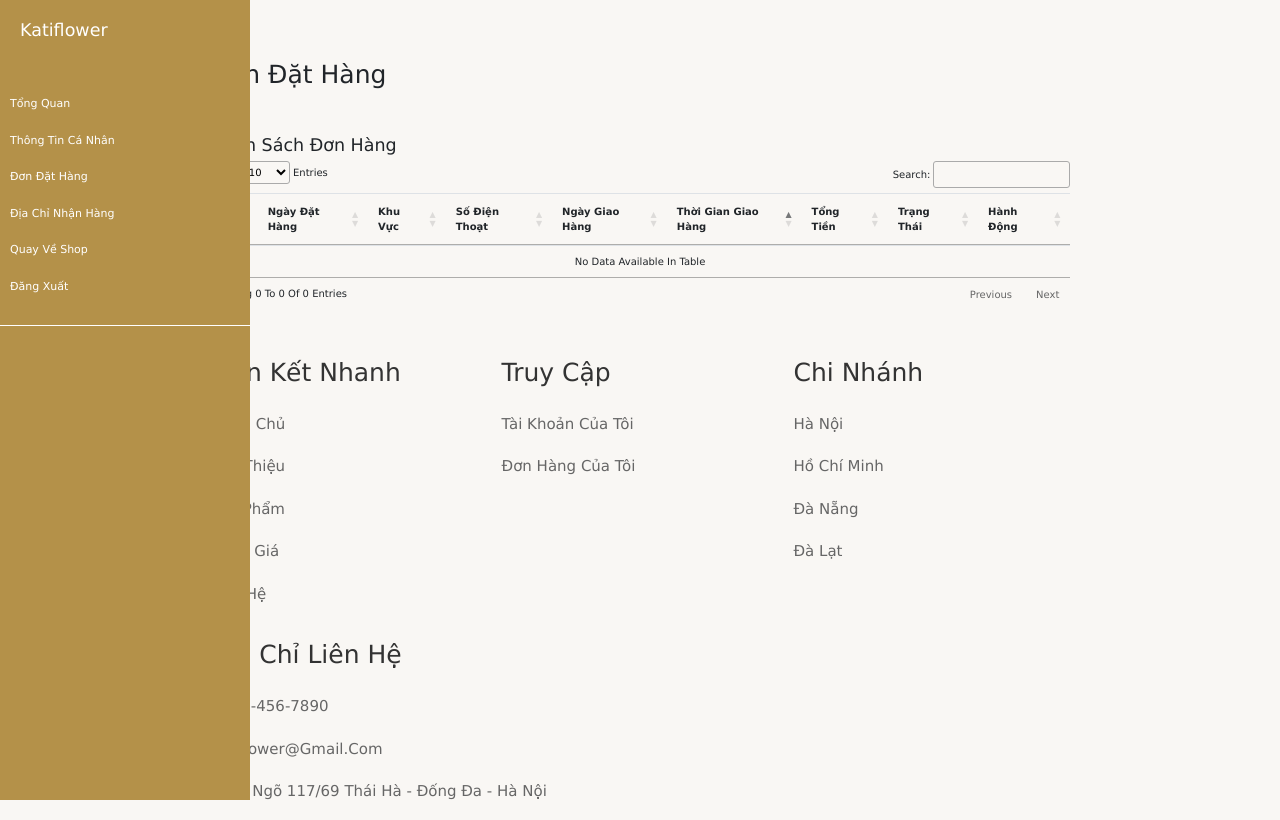
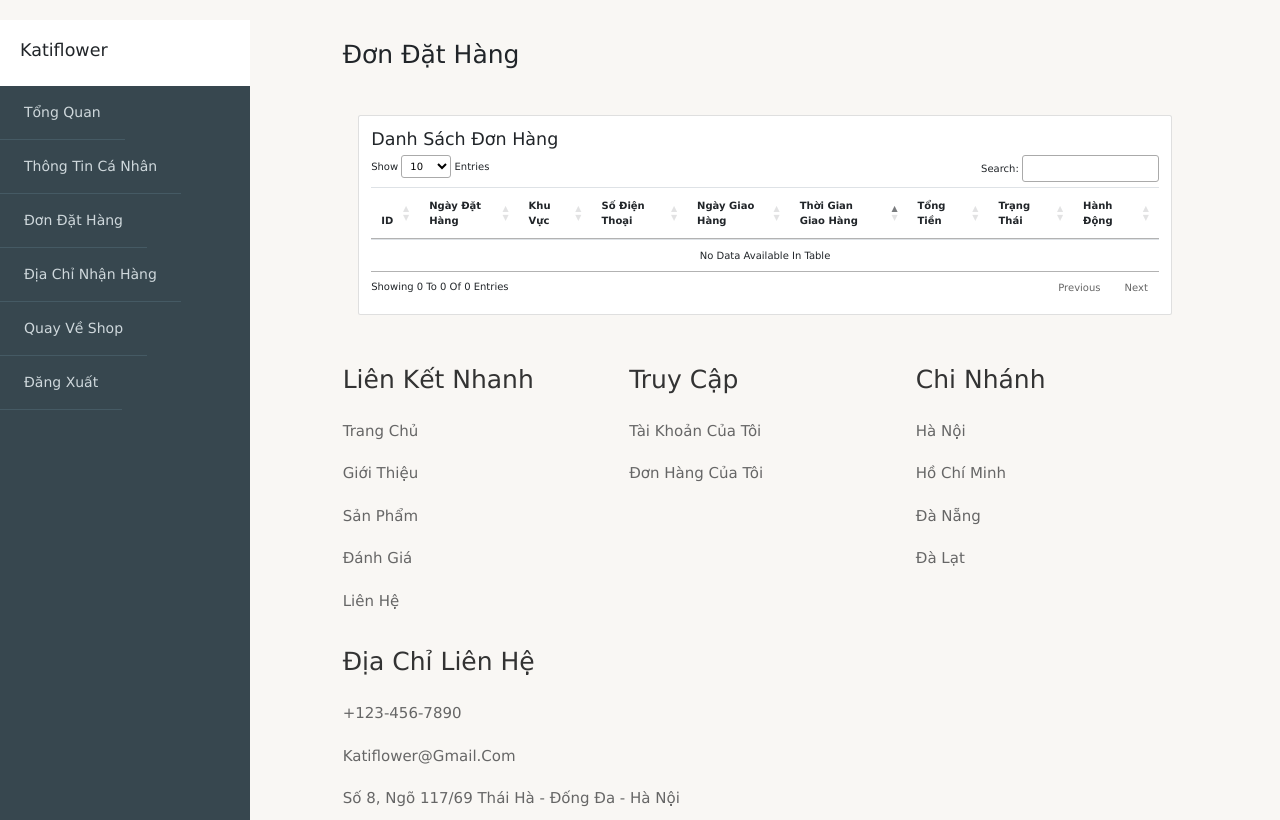
Before and after one commit to DatTran98/ShopOnline, a CodeIgniter app: the page made by application/views/frontend/customer_orders.php in a window 1280 px wide. Shown: the top 820 px of the page. Run offline with CodeIgniter, Linux system fonts and the light colour scheme; data that the repository does not hold is empty; some libraries are stand-ins or nearby versions.

Commit message:
update view sidebar

```diff
--- a/application/views/frontend/cart.php
+++ b/application/views/frontend/cart.php
@@ -38,7 +38,9 @@
                                             <h3 class="mb-0 text-muted"><?php echo $this->cart->total_items();?> sản
                                                 phẩm</h3>
                                         </div>
-                                        <?php echo $this->session->flashdata("message"); ?>
+                                        <?php if($this->session->flashdata('message')){ ?>
+                                    <p><?php echo $this->session->flashdata('message'); ?></p>
+                                    <?php } ?>
                                         <hr class="my-4">
                                         <?php foreach ($this->cart->contents() as $items): ?>
 
--- a/application/views/frontend/checkout.php
+++ b/application/views/frontend/checkout.php
@@ -88,6 +88,8 @@ defined('BASEPATH') OR exit('No direct script access allowed');
                                         <div class="text-center pt-1 mb-5 pb-1">
                                             <button class="btn btn-block fa-lg gradient-custom-2 mb-3"
                                                 type="submit">Thanh toán</button>
+                                                <a href="<?php echo site_url('shopping/cart');?>"class="btn btn-block btn-secondary fa-lg mb-3"
+                                                >Huỷ</a>
                                         </div>
 
                                     </form>
--- a/application/views/frontend/customer_orders.php
+++ b/application/views/frontend/customer_orders.php
@@ -21,16 +21,17 @@
 </head>
 
 <body>
-
-    <section>
+    <div id="viewport">
         <?php  $this->load->view("frontend/customer_sidebar"); ?>
-
-        <div class="content-wrapper">
+        <div id="content" class="content-wrapper">
             <section class="content-header">
                 <h1>Đơn đặt hàng</h1>
             </section>
             <section class="content">
-                <div class="col-xs-12">
+                <div class="col-lg-12">
+                    <div class="card">
+                        <div class="card-body">
+                            <div class="table-responsive project-list">
                                 <h3>Danh sách đơn hàng</h3>
                                 <?php echo $this->session->flashdata("message"); ?>
                                 <table class="table data_table" id="table_orders">
@@ -39,7 +40,7 @@
                                             <th>ID</th>
                                             <th>Ngày đặt hàng</th>
                                             <th>Khu vực</th>
-                                <th>Số điện thoạt</th>
+                                            <th>Số điện thoại</th>
                                             <th>Ngày giao hàng</th>
                                             <th>Thời gian giao hàng</th>
                                             <th>Tổng tiền</th>
@@ -84,17 +85,17 @@
                                     </tbody>
                                 </table>
                             </div>
+                        </div>
+                    </div>
+                </div>
             </section>
+            <?php  $this->load->view("frontend/common_footer"); ?>
         </div>
-        <?php  $this->load->view("frontend/common_footer"); ?>
-    </section>
-
+    </div>
     <style>
     body {
-        background:#F9F7F4;
-        margin-top: 20px;
+        background: #F9F7F4;
     }
-
     </style>
     <script>
     $(document).ready(function() {
--- a/application/views/frontend/customer_profile.php
+++ b/application/views/frontend/customer_profile.php
@@ -20,6 +20,7 @@
 </head>
 
 <body>
+<div id="viewport">
     <?php  $this->load->view("frontend/customer_sidebar"); ?>
     <div class="container">
         <div class="main-body">
@@ -158,11 +159,10 @@
         </div>
         <?php  $this->load->view("frontend/common_footer"); ?>
     </div>
-
+    </div>
     <style>
     body {
         background: #F9F7F4;
-        margin-top: 20px;
     }
     </style>
 
--- a/application/views/frontend/customer_sidebar.php
+++ b/application/views/frontend/customer_sidebar.php
@@ -1,11 +1,9 @@
-<div class="wrapper">
-    <!-- Sidebar Holder -->
-    <nav id="sidebar">
+<!-- Sidebar -->
+<div id="sidebar">
     <div class="sidebar-header">
         <h3>Katiflower</h3>
     </div>
-
-        <ul class="list-unstyled components">
+    <ul class="nav list-unstyled components">
         <li>
             <a href="<?php echo site_url("customer") ?>" class="nav-link active">Tổng quan</a>
         </li>
@@ -24,8 +22,6 @@
         <li>
             <a href="<?php echo site_url("customer/signout") ?>" class="nav-link">Đăng xuất</a>
         </li>
+
     </ul>
-
-    </nav>
-
 </div>
--- a/theme/admin/dist/css/frontend_sidebar.css
+++ b/theme/admin/dist/css/frontend_sidebar.css
@@ -1,149 +1,71 @@
-a,
-a:hover,
-a:focus {
-    color: inherit;
-    text-decoration: none;
-    transition: all 0.3s;
-}
-
-.navbar {
-    padding: 15px 10px;
-    background: #fff;
-    border: none;
-    border-radius: 0;
-    margin-bottom: 40px;
-    box-shadow: 1px 1px 3px rgba(0, 0, 0, 0.1);
-}
-
-.navbar-btn {
-    box-shadow: none;
-    outline: none !important;
-    border: none;
-}
-
-#sidebar {
-    width: 250px;
-    position: fixed;
-    top: 0;
-    left: 0;
-    height: 100vh;
-    z-index: 999;
-    background: #B49149;
-    color: #fff;
-    transition: all 0.3s;
-}
-
-#sidebar.active {
-    margin-left: -250px;
-}
-
 #sidebar .sidebar-header {
     padding: 20px;
-    background: #B49149;
-}
-
-#sidebar ul.components {
-    padding: 20px 0;
-    border-bottom: 1px solid #fff;
-}
-
-#sidebar ul p {
-    color: #fff;
-    padding: 10px;
-}
-
-#sidebar ul li a {
-    padding: 10px;
-    font-size: 1.1em;
-    display: block;
-}
-
-#sidebar ul li a:hover {
-    color: #B49149;
     background: #fff;
 }
 
-#sidebar ul li.active>a,
-a[aria-expanded="true"] {
-    color: #fff;
-    background: #000;
-}
-
-a[data-toggle="collapse"] {
-    position: relative;
-}
-
-a[aria-expanded="false"]::before,
-a[aria-expanded="true"]::before {
-    content: '\e259';
-    display: block;
-    position: absolute;
-    right: 20px;
-    font-family: 'Glyphicons Halflings';
-    font-size: 0.6em;
-}
-
-a[aria-expanded="true"]::before {
-    content: '\e260';
-}
-
-ul ul a {
-    font-size: 0.9em !important;
-    padding-left: 30px !important;
-    background: #B49149;
-}
-
-ul.CTAs {
-    padding: 20px;
-}
-
-ul.CTAs a {
-    text-align: center;
-    font-size: 0.9em !important;
-    display: block;
-    border-radius: 5px;
-    margin-bottom: 5px;
-}
-
-a.download {
-    background: #fff;
-    color: #B49149;
-}
-
-a.article,
-a.article:hover {
-    background: #6d7fcc !important;
-    color: #fff !important;
+#viewport {
+    padding-left: 250px;
+    -webkit-transition: all 0.5s ease;
+    -moz-transition: all 0.5s ease;
+    -o-transition: all 0.5s ease;
+    transition: all 0.5s ease;
+    margin-top: 20px;
 }
 
 #content {
-    width: calc(100% - 250px);
-    padding: 40px;
-    min-height: 100vh;
-    transition: all 0.3s;
-    position: absolute;
-    top: 0;
-    right: 0;
+    width: 100%;
+    position: relative;
+    margin-right: 0;
 }
 
-#content.active {
-    width: 100%;
+
+/* Sidebar Styles */
+
+#sidebar {
+    z-index: 1000;
+    position: fixed;
+    left: 250px;
+    width: 250px;
+    height: 100%;
+    margin-left: -250px;
+    overflow-y: auto;
+    background: #37474F;
+    -webkit-transition: all 0.5s ease;
+    -moz-transition: all 0.5s ease;
+    -o-transition: all 0.5s ease;
+    transition: all 0.5s ease;
 }
 
-@media (max-width: 768px) {
-    #sidebar {
-        margin-left: -250px;
-    }
-    #sidebar.active {
-        margin-left: 0;
-    }
-    #content {
-        width: 100%;
-    }
-    #content.active {
-        width: calc(100% - 250px);
-    }
-    #sidebarCollapse span {
-        display: none;
-    }
+#sidebar header {
+    background-color: #263238;
+    font-size: 20px;
+    line-height: 52px;
+    text-align: center;
 }
+
+#sidebar header a {
+    color: #fff;
+    display: block;
+    text-decoration: none;
+}
+
+#sidebar header a:hover {
+    color: #fff;
+}
+
+#sidebar .nav a {
+    background: none;
+    border-bottom: 1px solid #455A64;
+    color: #CFD8DC;
+    font-size: 14px;
+    padding: 16px 24px;
+}
+
+#sidebar .nav a:hover {
+    background: none;
+    color: #ECEFF1;
+}
+
+#sidebar .nav a i {
+    margin-right: 16px;
+}
```
Also changed, not shown: application/views/frontend/customer.php (+21 -13 lines), application/views/frontend/customer_add_address.php (+9 -6 lines), application/views/frontend/customer_address.php (+19 -14 lines), application/views/frontend/customer_update_address.php (+12 -8 lines). Lines whose indentation alone changed are shown as unchanged.
